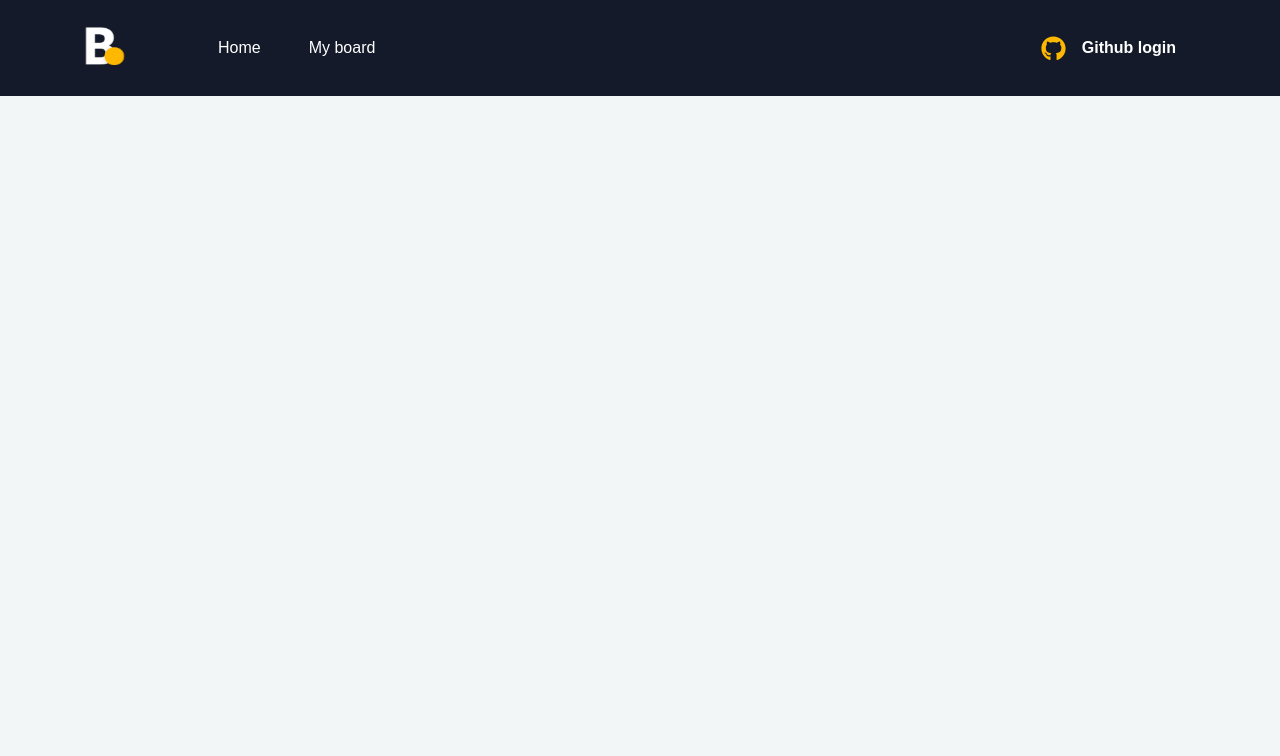
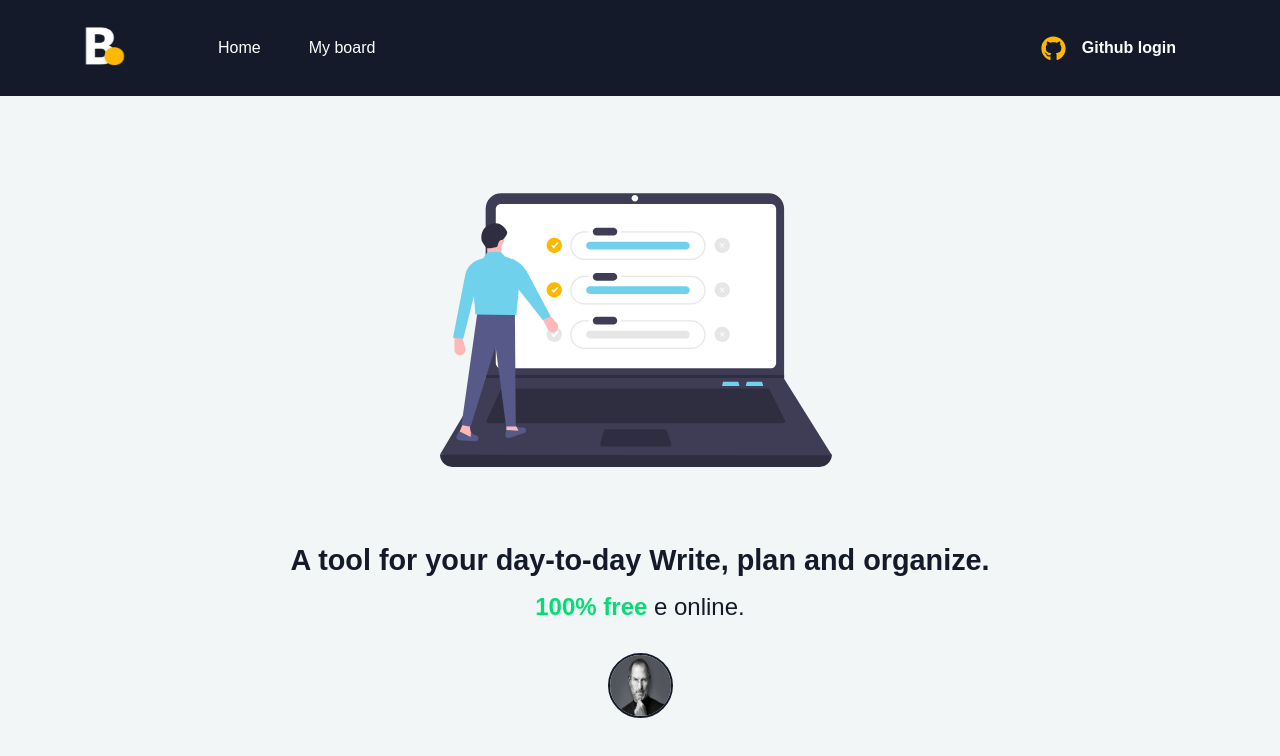
Before and after one commit to pablocavalcanteh/todo-board-nextjs, a Next.js app: page / in a window 1280 px wide. Shown: the top 756 px of the page. Built offline with nearby package versions, Linux system fonts and the light colour scheme.

Commit message:
Home component.

```diff
--- a/src/pages/index.tsx
+++ b/src/pages/index.tsx
@@ -1,11 +1,36 @@
-import Head from "next/head"
+import Head from "next/head";
+import Image from "next/image";
+
+import styles from "../styles/styles.module.scss";
 
 export default function Home() {
-  return
-  <>
-  <Head>
-    <title>Board - Organizando suas tarefas.</title>
-  </Head>
-  <div>Olá</div>
-  </>
+  return (
+    <>
+      <Head>
+        <title>Board - Organizing your tasks.</title>
+      </Head>
+      <main className={styles.contentContainer}>
+        <Image
+          src="/images/board-user.svg"
+          alt="Board user"
+          width={400}
+          height={400}
+        />
+        <section className={styles.callToAction}>
+          <h1>A tool for your day-to-day Write, plan and organize.</h1>
+          <p>
+            <span>100% free</span> e online.
+          </p>
+        </section>
+        <div className={styles.donaters}>
+          <Image
+            src="/images/steve.png"
+            alt="User 1"
+            width={100}
+            height={100}
+          />
+        </div>
+      </main>
+    </>
+  );
 }
--- a/src/styles/styles.module.scss
+++ b/src/styles/styles.module.scss
@@ -0,0 +1,63 @@
+.contentContainer {
+    max-width: 1120px;
+    margin: 0 auto;
+    padding: 0 2rem;
+
+    display: flex;
+    align-items: center;
+    justify-content: center;
+    flex-direction: column;
+
+    img {
+        margin-top: 2rem;
+    }
+
+}
+
+.callToAction {
+    max-width: 700px;
+
+    h1 {
+        font-size: 1.8rem;
+        margin-top: 1rem;
+        font-weight: bold;
+        text-align: center;
+        color: #141a29;
+    }
+
+    p {
+        margin-top: 1rem;
+        font-size: 1.5rem;
+        text-align: center;
+        color: #141a29;
+
+
+        span {
+            color: #04dd75;
+            font-weight: bold;
+        }
+    }
+}
+
+.donaters {
+    display: flex;
+    justify-content: center;
+    flex-wrap: wrap;
+    margin-bottom: 1.5rem;
+
+    img {
+        width: 65px;
+        height: 65px;
+        border-radius: 50%;
+        border: 2px solid #141a29;
+        transition: all 0.2s;
+
+        & + img {
+            margin-left: 10px;
+        }
+    }
+
+    img:hover {
+        transform: scale(1.2);
+    }
+}
```
Also changed, not shown: public/images/steve.png (added).
